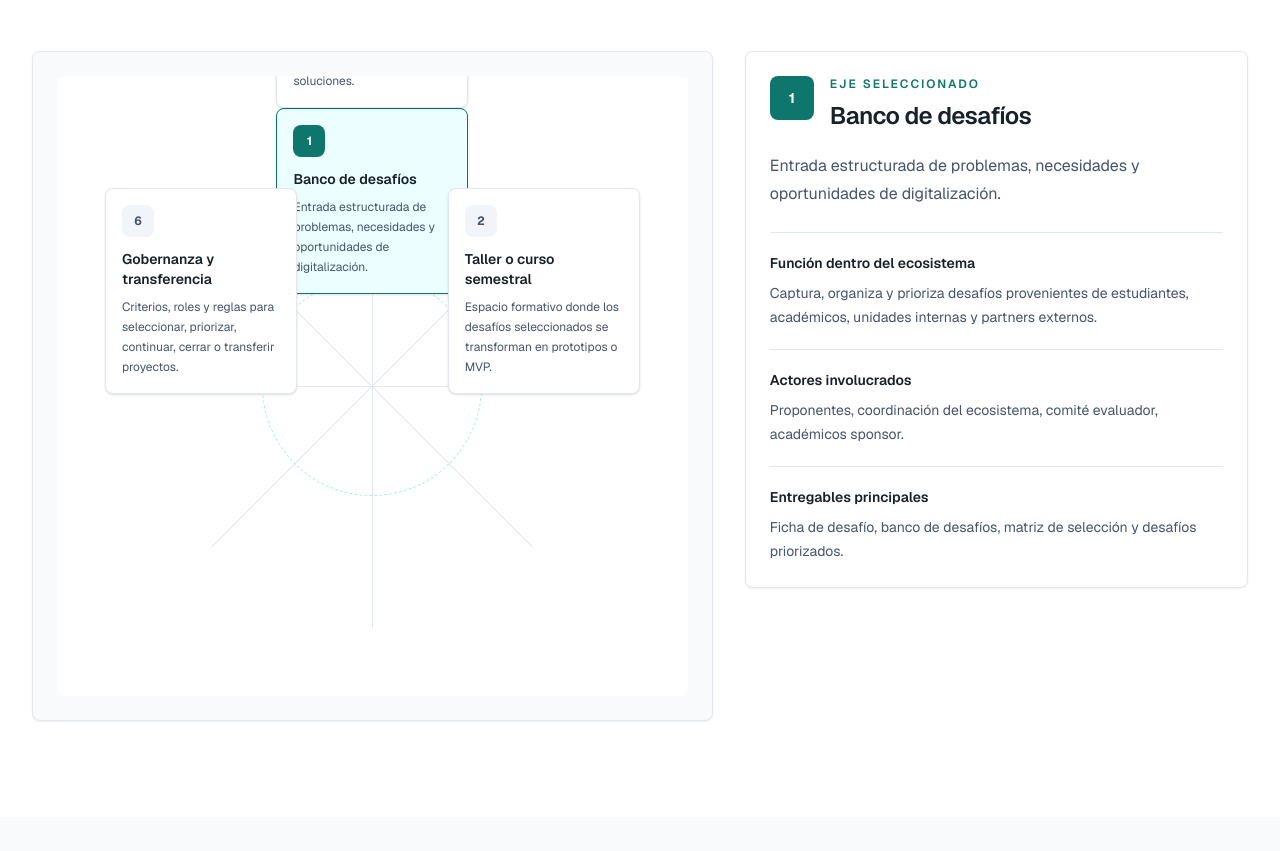
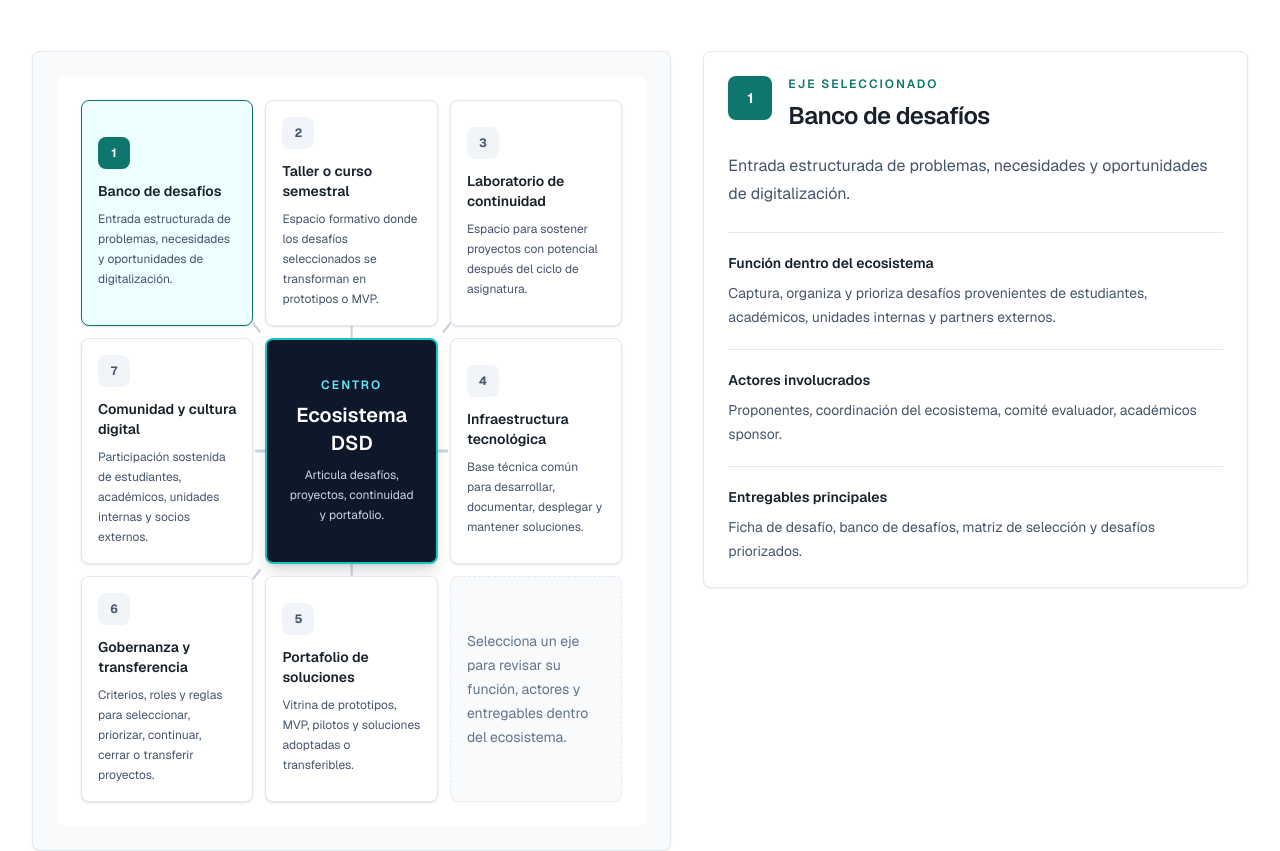
Before and after one commit to FrancoQuezada/Ecosistema-DSD, a Next.js app: page / in a window 1280 px wide. Shown: the part 2381-3232 px from the top of the page. Built offline with nearby package versions, Linux system fonts and the light colour scheme.

Commit message:
Stabilize ecosystem axes diagram layout

```diff
--- a/src/components/sections/EcosystemAxes.tsx
+++ b/src/components/sections/EcosystemAxes.tsx
@@ -108,15 +108,114 @@ const axes: EcosystemAxis[] = [
   },
 ];
 
-const diagramPositions = [
-  "lg:left-1/2 lg:top-0 lg:-translate-x-1/2",
-  "lg:right-4 lg:top-20",
-  "lg:right-4 lg:bottom-20",
-  "lg:left-1/2 lg:bottom-0 lg:-translate-x-1/2",
-  "lg:left-4 lg:bottom-20",
-  "lg:left-4 lg:top-20",
-  "lg:left-1/2 lg:top-1/2 lg:-translate-x-1/2 lg:-translate-y-[245%]",
-];
+const axesById = new Map(axes.map((axis) => [axis.id, axis]));
+
+const diagramCells = [
+  { type: "axis", axisId: "banco-desafios" },
+  { type: "axis", axisId: "taller-curso" },
+  { type: "axis", axisId: "laboratorio-continuidad" },
+  { type: "axis", axisId: "comunidad-cultura-digital" },
+  { type: "center" },
+  { type: "axis", axisId: "infraestructura-tecnologica" },
+  { type: "axis", axisId: "gobernanza-transferencia" },
+  { type: "axis", axisId: "portafolio-soluciones" },
+  { type: "note" },
+] as const;
+
+function DiagramLines() {
+  const targets = [
+    [50, 50],
+    [150, 50],
+    [250, 50],
+    [50, 150],
+    [250, 150],
+    [50, 250],
+    [150, 250],
+  ];
+
+  return (
+    <svg
+      aria-hidden="true"
+      className="pointer-events-none absolute inset-6 hidden h-[calc(100%-3rem)] w-[calc(100%-3rem)] lg:block"
+      preserveAspectRatio="none"
+      viewBox="0 0 300 300"
+    >
+      {targets.map(([x, y]) => (
+        <line
+          key={`${x}-${y}`}
+          x1="150"
+          x2={x}
+          y1="150"
+          y2={y}
+          stroke="#cbd5e1"
+          strokeDasharray="5 7"
+          strokeLinecap="round"
+          strokeWidth="1.2"
+        />
+      ))}
+      <circle
+        cx="150"
+        cy="150"
+        fill="none"
+        r="43"
+        stroke="#99f6e4"
+        strokeDasharray="6 7"
+        strokeWidth="1.4"
+      />
+    </svg>
+  );
+}
+
+function AxisButton({
+  axis,
+  isSelected,
+  onSelect,
+}: {
+  axis: EcosystemAxis;
+  isSelected: boolean;
+  onSelect: () => void;
+}) {
+  return (
+    <button
+      type="button"
+      aria-pressed={isSelected}
+      onClick={onSelect}
+      className={`min-h-36 rounded-lg border p-4 text-left shadow-sm transition focus:outline-none focus:ring-4 focus:ring-[#12c7c0]/25 lg:min-h-[158px] ${
+        isSelected
+          ? "border-[#0f766e] bg-[#ecfeff] shadow-md shadow-slate-900/10"
+          : "border-slate-200 bg-white hover:border-[#99f6e4] hover:bg-slate-50"
+      }`}
+    >
+      <span
+        className={`flex size-8 items-center justify-center rounded-lg text-xs font-bold ${
+          isSelected ? "bg-[#0f766e] text-white" : "bg-slate-100 text-slate-600"
+        }`}
+      >
+        {axis.number}
+      </span>
+      <span className="mt-3 block text-sm font-semibold leading-5 text-[#17212b]">
+        {axis.title}
+      </span>
+      <span className="mt-2 block text-xs leading-5 text-slate-600">
+        {axis.shortDescription}
+      </span>
+    </button>
+  );
+}
+
+function CenterNode() {
+  return (
+    <div className="flex min-h-36 flex-col items-center justify-center rounded-lg border-2 border-[#12c7c0] bg-[#0f172a] p-5 text-center shadow-lg shadow-slate-900/15 lg:min-h-[158px]">
+      <p className="text-xs font-semibold uppercase tracking-[0.18em] text-[#67e8f9]">
+        Centro
+      </p>
+      <p className="mt-2 text-xl font-semibold text-white">Ecosistema DSD</p>
+      <p className="mt-2 max-w-52 text-xs leading-5 text-slate-300">
+        Articula desafíos, proyectos, continuidad y portafolio.
+      </p>
+    </div>
+  );
+}
 
 function AxisDetail({ axis }: { axis: EcosystemAxis }) {
   const details = [
@@ -173,70 +272,51 @@ export function EcosystemAxes() {
           description="Cada eje cumple una función específica dentro del ciclo de captura, desarrollo, continuidad y transferencia de soluciones digitales."
         />
 
-        <div className="mt-12 grid gap-8 lg:grid-cols-[minmax(0,1.15fr)_minmax(340px,0.85fr)] lg:items-start">
+        <div className="mt-12 grid gap-8 lg:grid-cols-[minmax(0,1.08fr)_minmax(340px,0.92fr)] lg:items-start">
           <div className="rounded-lg border border-slate-200 bg-slate-50 p-4 shadow-sm shadow-slate-900/5 sm:p-6">
-            <div className="relative overflow-hidden rounded-lg bg-white p-4 lg:min-h-[620px] lg:p-8">
-              <div className="pointer-events-none absolute inset-0 hidden lg:block">
-                <div className="absolute left-1/2 top-1/2 h-px w-[78%] -translate-x-1/2 bg-slate-200" />
-                <div className="absolute left-1/2 top-1/2 h-[78%] w-px -translate-y-1/2 bg-slate-200" />
-                <div className="absolute left-1/2 top-1/2 h-px w-[72%] -translate-x-1/2 rotate-45 bg-slate-200" />
-                <div className="absolute left-1/2 top-1/2 h-px w-[72%] -translate-x-1/2 -rotate-45 bg-slate-200" />
-                <div className="absolute left-1/2 top-1/2 size-[220px] -translate-x-1/2 -translate-y-1/2 rounded-full border border-dashed border-[#99f6e4]" />
-              </div>
+            <div className="relative rounded-lg bg-white p-4 sm:p-5 lg:p-6">
+              <DiagramLines />
 
-              <div className="relative z-10 grid gap-3 sm:grid-cols-2 lg:block">
-                <div className="mb-4 flex min-h-32 flex-col items-center justify-center rounded-lg border-2 border-[#12c7c0] bg-[#0f172a] p-5 text-center shadow-lg shadow-slate-900/15 sm:col-span-2 lg:absolute lg:left-1/2 lg:top-1/2 lg:mb-0 lg:size-44 lg:-translate-x-1/2 lg:-translate-y-1/2 lg:rounded-full">
-                  <p className="text-xs font-semibold uppercase tracking-[0.18em] text-[#67e8f9]">
-                    Centro
-                  </p>
-                  <p className="mt-2 text-xl font-semibold text-white">
-                    Ecosistema DSD
-                  </p>
-                  <p className="mt-2 max-w-36 text-xs leading-5 text-slate-300">
-                    Articulación académica y aplicada
-                  </p>
-                </div>
+              <div className="relative z-10 grid gap-3 sm:grid-cols-2 lg:grid-cols-3">
+                {diagramCells.map((cell) => {
+                  if (cell.type === "center") {
+                    return <CenterNode key="center" />;
+                  }
 
-                {axes.map((axis, index) => {
-                  const isSelected = axis.id === selectedAxisId;
+                  if (cell.type === "note") {
+                    return (
+                      <div
+                        key="note"
+                        className="hidden min-h-[158px] rounded-lg border border-dashed border-slate-200 bg-slate-50 p-4 text-sm leading-6 text-slate-500 lg:flex lg:items-center"
+                      >
+                        Selecciona un eje para revisar su función, actores y
+                        entregables dentro del ecosistema.
+                      </div>
+                    );
+                  }
+
+                  const axis = axesById.get(cell.axisId);
+
+                  if (!axis) {
+                    return null;
+                  }
 
                   return (
-                    <button
+                    <AxisButton
                       key={axis.id}
-                      type="button"
-                      aria-pressed={isSelected}
-                      onClick={() => setSelectedAxisId(axis.id)}
-                      className={`text-left transition focus:outline-none focus:ring-4 focus:ring-[#12c7c0]/25 lg:absolute lg:w-48 ${
-                        diagramPositions[index]
-                      } rounded-lg border p-4 shadow-sm ${
-                        isSelected
-                          ? "border-[#0f766e] bg-[#ecfeff] shadow-md shadow-slate-900/10"
-                          : "border-slate-200 bg-white hover:border-[#99f6e4] hover:bg-slate-50"
-                      }`}
-                    >
-                      <span
-                        className={`flex size-8 items-center justify-center rounded-lg text-xs font-bold ${
-                          isSelected
-                            ? "bg-[#0f766e] text-white"
-                            : "bg-slate-100 text-slate-600"
-                        }`}
-                      >
-                        {axis.number}
-                      </span>
-                      <span className="mt-3 block text-sm font-semibold leading-5 text-[#17212b]">
-                        {axis.title}
-                      </span>
-                      <span className="mt-2 block text-xs leading-5 text-slate-600">
-                        {axis.shortDescription}
-                      </span>
-                    </button>
+                      axis={axis}
+                      isSelected={axis.id === selectedAxisId}
+                      onSelect={() => setSelectedAxisId(axis.id)}
+                    />
                   );
                 })}
               </div>
             </div>
           </div>
 
-          <AxisDetail axis={selectedAxis} />
+          <div className="lg:sticky lg:top-24">
+            <AxisDetail axis={selectedAxis} />
+          </div>
         </div>
       </div>
     </section>
```
